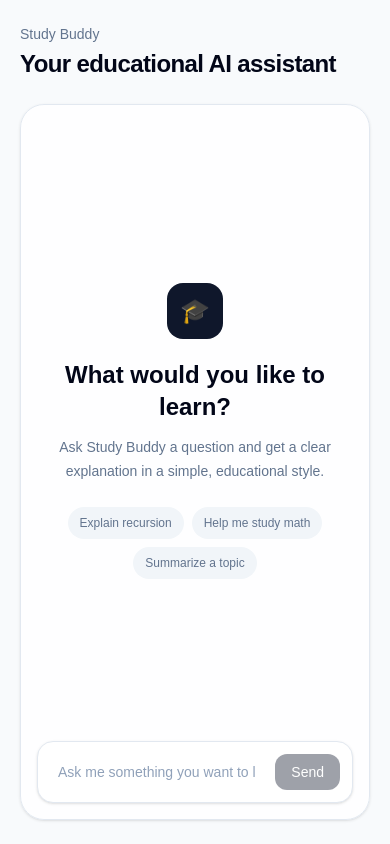
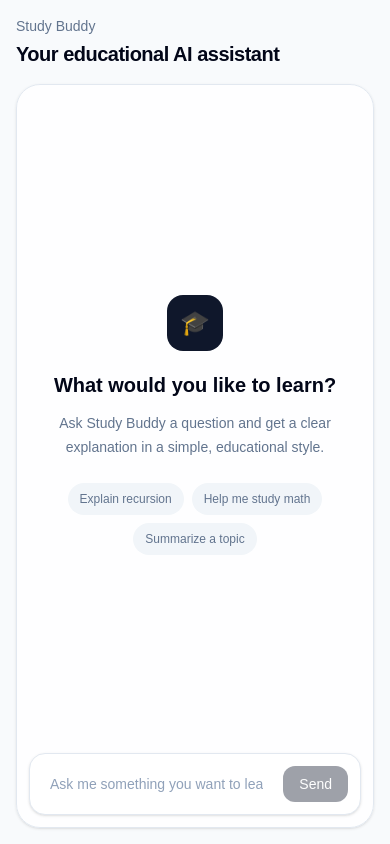
Before and after one commit to gokcesen/study-buddy, a Next.js app: page / in a window 390 px wide. Built offline with nearby package versions, Linux system fonts and the light colour scheme.

Commit message:
style: improve responsive chat layout

```diff
--- a/src/app/page.tsx
+++ b/src/app/page.tsx
@@ -2,12 +2,12 @@ import { ChatContainer } from "@/components/chat/ChatContainer";
 
 export default function Home() {
   return (
-    <main className="min-h-screen bg-slate-50 text-slate-950">
-      <section className="mx-auto flex min-h-screen w-full max-w-4xl flex-col px-5 py-6 sm:px-8">
-        <header className="mb-6 flex items-center justify-between">
+    <main className="min-h-dvh bg-slate-50 text-slate-950">
+      <section className="mx-auto flex min-h-dvh w-full max-w-4xl flex-col px-4 py-4 sm:px-8 sm:py-6">
+        <header className="mb-4 flex items-center justify-between sm:mb-6">
           <div>
             <p className="text-sm font-medium text-slate-500">Study Buddy</p>
-            <h1 className="mt-1 text-2xl font-bold tracking-tight sm:text-3xl">
+            <h1 className="mt-1 text-xl font-bold tracking-tight sm:text-3xl">
               Your educational AI assistant
             </h1>
           </div>
--- a/src/components/chat/ChatContainer.tsx
+++ b/src/components/chat/ChatContainer.tsx
@@ -68,7 +68,7 @@ export function ChatContainer() {
   };
 
   return (
-    <section className="flex flex-1 flex-col rounded-3xl border border-slate-200 bg-white/80 p-4 shadow-sm backdrop-blur">
+    <section className="flex min-h-0 flex-1 flex-col rounded-3xl border border-slate-200 bg-white/80 p-3 shadow-sm backdrop-blur sm:p-4">
       <ChatMessages messages={messages} isLoading={isLoading} />
 
       <ChatInput
--- a/src/components/chat/ChatMessage.tsx
+++ b/src/components/chat/ChatMessage.tsx
@@ -10,7 +10,7 @@ export function ChatMessage({ message }: ChatMessageProps) {
   return (
     <div className={`flex ${isUser ? "justify-end" : "justify-start"}`}>
       <div
-        className={`max-w-[80%] rounded-2xl px-4 py-3 text-sm leading-6 ${
+        className={`max-w-[90%] break-words rounded-2xl px-4 py-3 text-sm leading-6 sm:max-w-[80%] ${
           isUser
             ? "bg-slate-900 text-white"
             : "bg-slate-100 text-slate-800"
--- a/src/components/chat/ChatMessages.tsx
+++ b/src/components/chat/ChatMessages.tsx
@@ -10,13 +10,13 @@ type ChatMessagesProps = {
 export function ChatMessages({ messages, isLoading }: ChatMessagesProps) {
   if (messages.length === 0) {
     return (
-      <div className="flex flex-1 items-center justify-center px-4 py-16 text-center">
+      <div className="flex flex-1 items-center justify-center px-3 py-10 text-center sm:px-4 sm:py-16">
         <div className="max-w-md">
           <div className="mx-auto mb-5 flex h-14 w-14 items-center justify-center rounded-2xl bg-slate-900 text-2xl">
             🎓
           </div>
 
-          <h2 className="text-2xl font-semibold text-slate-950">
+          <h2 className="text-xl font-semibold text-slate-950 sm:text-2xl">
             What would you like to learn?
           </h2>
 
@@ -42,18 +42,19 @@ export function ChatMessages({ messages, isLoading }: ChatMessagesProps) {
   }
 
   return (
-    <div className="flex flex-1 flex-col gap-4 overflow-y-auto px-2 py-4">
+    <div className="flex min-h-0 flex-1 flex-col gap-3 overflow-y-auto px-1 py-3 sm:gap-4 sm:px-2 sm:py-4">
       {messages.map((message) => (
         <ChatMessage key={message.id} message={message} />
       ))}
+
       {isLoading && (
-      <div className="flex justify-start">
-        <div className="max-w-[80%] rounded-2xl bg-slate-100 px-4 py-3 text-sm leading-6 text-slate-500">
-          <p className="mb-1 text-xs font-medium opacity-70">Study Buddy</p>
-          <p>Thinking...</p>
+        <div className="flex justify-start">
+          <div className="max-w-[90%] rounded-2xl bg-slate-100 px-4 py-3 text-sm leading-6 text-slate-500 sm:max-w-[80%]">
+            <p className="mb-1 text-xs font-medium opacity-70">Study Buddy</p>
+            <p>Thinking...</p>
+          </div>
         </div>
-      </div>
-    )}
+      )}
     </div>
   );
 }
```
